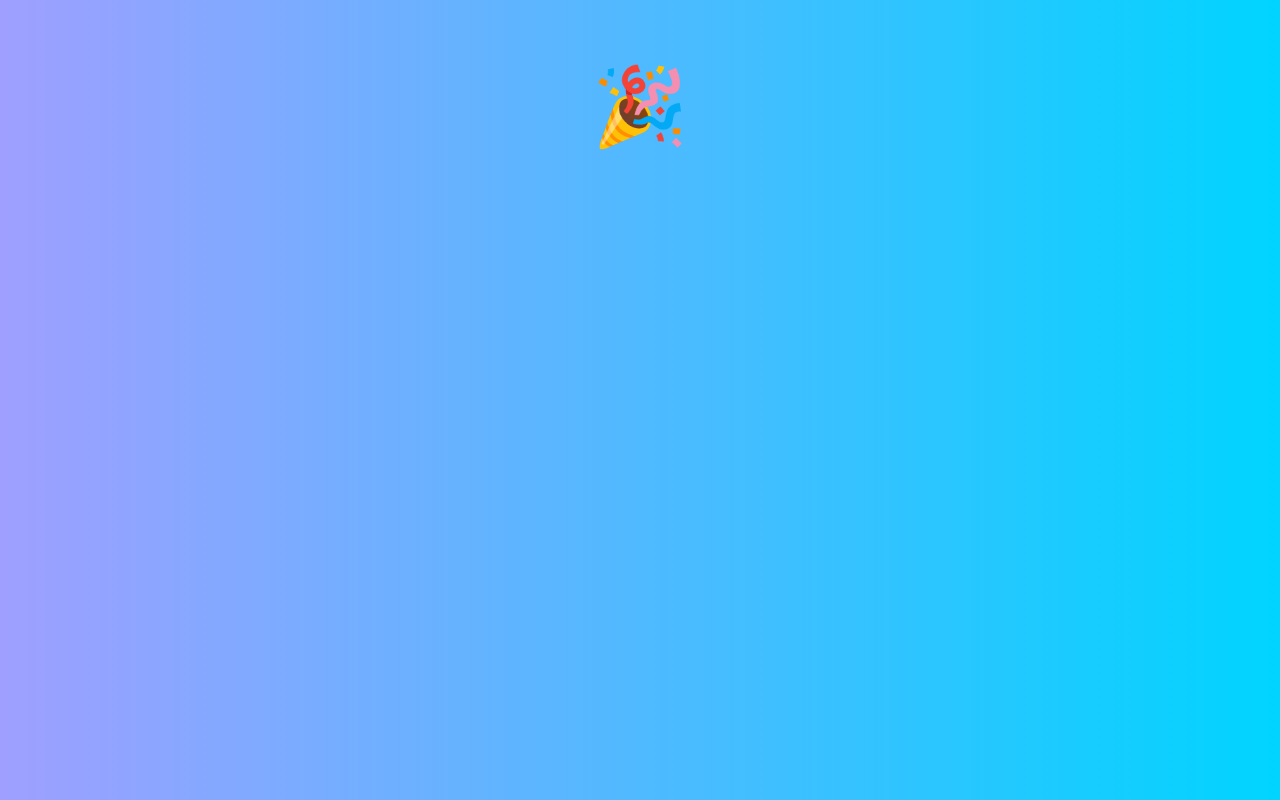
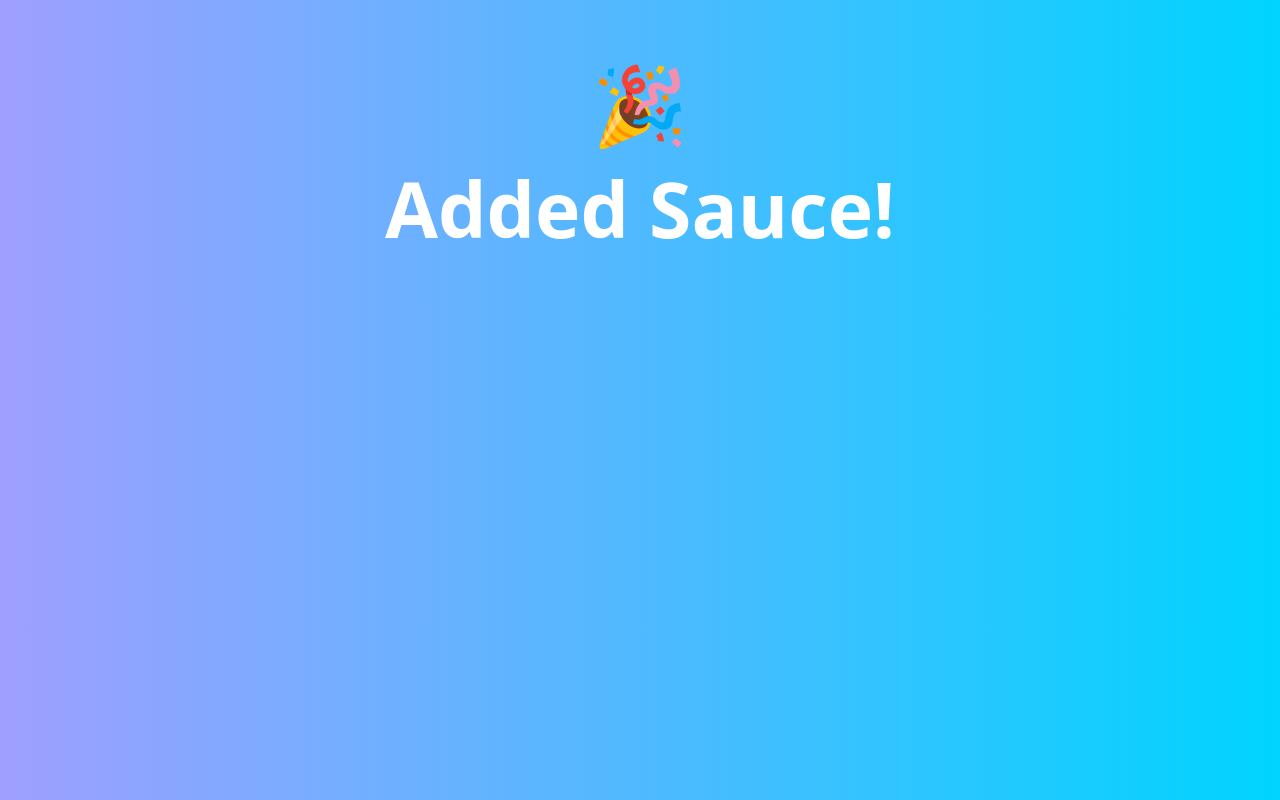
Before and after one commit to lemons990/repo, a plain HTML site: page success/index.html in a window 1280 px wide. Drawn offline with Linux system fonts and the light colour scheme.

Commit message:
Update index.html

```diff
--- a/success/index.html
+++ b/success/index.html
@@ -17,6 +17,6 @@ h1 { font-size: 480%; }
 <meta http-equiv="refresh" content="5;url=https://redeemlesskills.tk/repo" />
 </head>
 <body>
-<h1>&#127881;</h1>
+<h1>&#127881;<br>Added Sauce!</h1>
 </body>
 </html>
```
